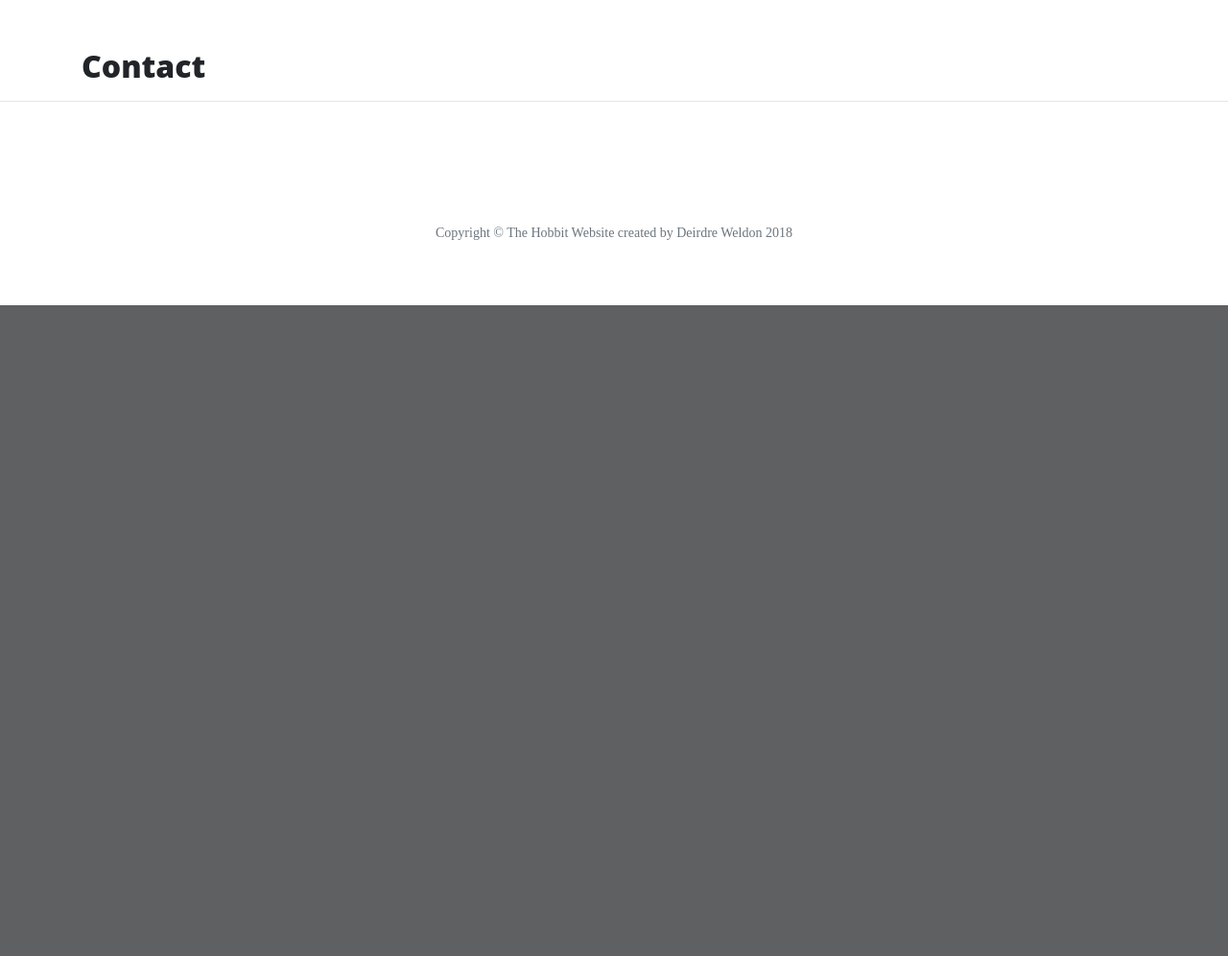
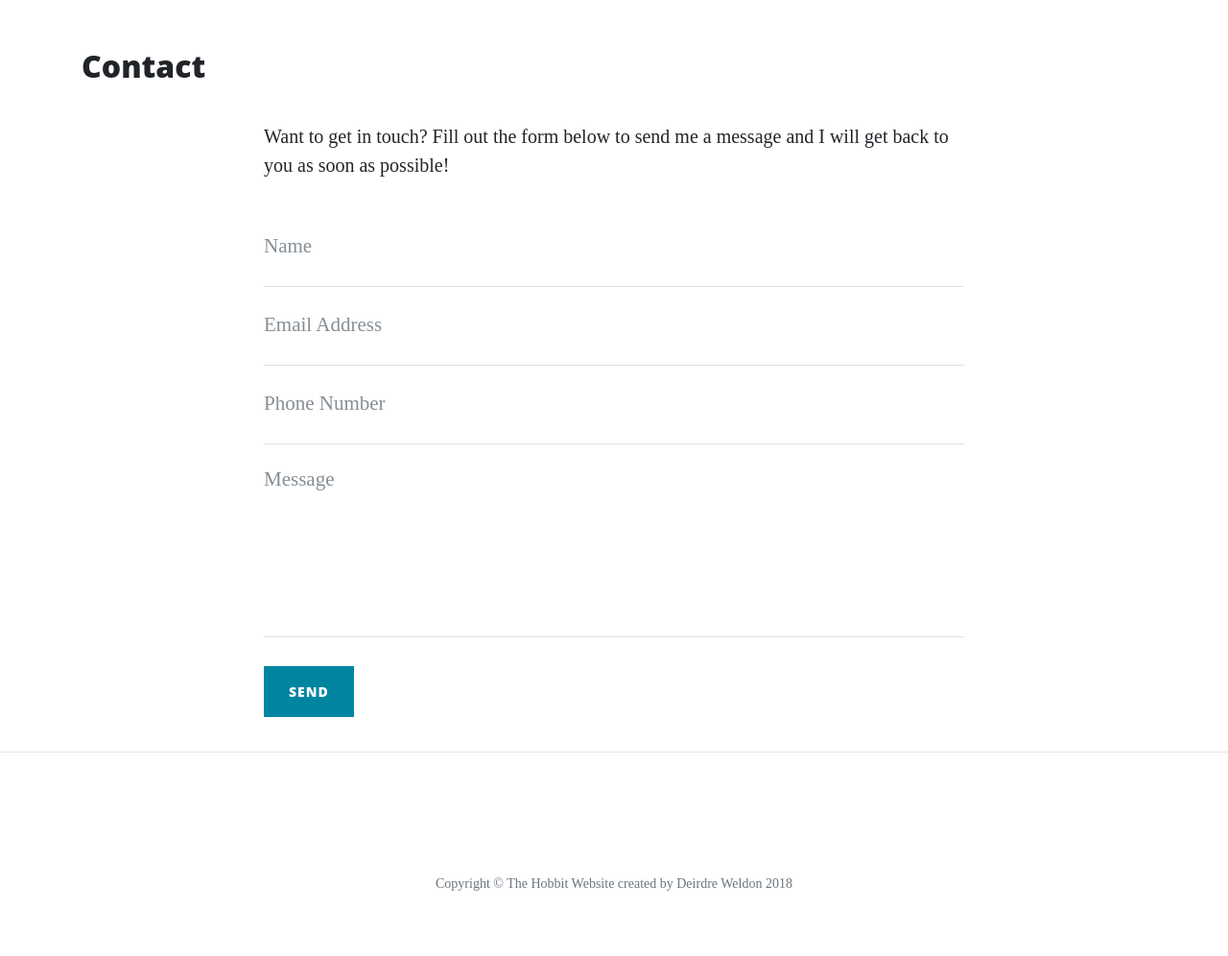
Before and after one commit to Deirdre18/thorin-and-co-mini-project, a Flask app: page /contact in a window 1280 px wide. Shown: the part 628-1624 px from the top of the page at 96% size. Before the commit the page ends 946 px from the top, so only its background shows below. Run offline with Flask 2, Linux system fonts and the light colour scheme; some libraries are stand-ins or nearby versions.

Commit message:
README.md, run.py, contact.html - updated by importing request and adding request.method to post. Contact route updated adding GET and POST as arguments. and form field for name added to request.form method to print name.

```diff
--- a/run.py
+++ b/run.py
@@ -1,6 +1,8 @@
+
 import os
 import json
-from flask import Flask, render_template
+#On debugger, we can see that 200 status means success and all is ok. So now we import request library from flask. Request is going to handle things like finding out what method we used, and also it will contain our form object when we've posted it.
+from flask import Flask, render_template, request
 
 app = Flask(__name__)
 
@@ -44,9 +46,28 @@ def about_member(member_name):
     #return "<h1>" + member["name"] + "</ h1>"
     return render_template("member.html", member=member)
 
+# POST lesson
+# And now we get Error: Method Not Allowed. And if I just pull down the top, so you can see the top of the tab here, we can see that it's a 405 method not allowed error, so this is an error from our server. The reason is that by default, all of Flask's views will handle a GET request, but when we need to start handling anything outside of that, such as a POST, or the other methods DELETE or PUT, then we need to explicitly state that our route can accept that. So we'll go down to our contact route here, and we're going to put in another argument.
 
-@app.route('/contact')
+
+@app.route('/contact', methods=["GET", "POST"])
 def contact():
+    # then we put in an If statement using the method of request object.
+    # We can see in debugger that msg typed below arreas. Blanked this out, as a further request method (request.form) is used below after this.
+    # if request.method =="POST":
+    #   print("Is there anybody out there")
+
+    # the request object has a lot more things attached to it as well. When we submit a form, it actually has the form object attached. So remember that we gave each of our fields names. Let's see what happens if we print out request.form. So again, we'll save that, go back to our contact form, and autofill information yet again. And this time, my message will be "Here is my message to you..." Click on send. And now in our immediate window, you can see we have this thing called an ImmutableMultiDict([('email', u'deirdreweldon2016@gmail.com'), ('message', u'this is my message to you.'), ('number', u'1234'), ('name', u'Deirdre Weldon')]).
+
+   # blanked out, as repeated using (print.request["name"])
+   # if request.method =="POST":
+     #   print (request.form)
+    # return render_template("contact.html", page_title="Contact")
+
+   # Now because this is a dictionary, we can actually use a standard Python method of accessing the keys for that dictionary. So if I do print(request.form["name"], let's see what happens. We'll go back to the form again, and for one last time, we'll do the autofill information and another message. Send. And when we check our immediate window again, now we can see that my name, Matt Rudge, has printed out because we've accessed that key, and it's printed out the value.
+
+    if request.method =="POST":
+        print (request.form["name"])
     return render_template("contact.html", page_title="Contact")
 
 
@@ -56,7 +77,6 @@ def careers():
 
 if __name__ == '__main__':
     app.run(host=os.environ.get('IP'),
-            port=int(os.environ.get('PORT')),
-            debug=True)
+            port=int(os.environ.get('PORT')), debug=True)
 
-#So we've created a makeshift database using JSON files, and we've also seen some very advanced routing features in Flask. We can take a variable, pass that in to our URL, and then do something based on that variable. That's the last we're going to look at our About page for now. We're going to move on now to our Contact page and have a look at how to process forms using Flask.
+# So we've created a makeshift database using JSON files, and we've also seen some very advanced routing features in Flask. We can take a variable, pass that in to our URL, and then do something based on that variable. That's the last we're going to look at our About page for now. We're going to move on now to our Contact page and have a look at how to process forms using Flask.
--- a/templates/contact.html
+++ b/templates/contact.html
@@ -1,4 +1,50 @@
 {% extends 'base.html' %} {% block content %}
+<h2>{{ page_title }}</h2>
 
-<h2>{{ page_title }}</h2>
+<div class="row">
+    <div class="col-lg-8 col-md-10 mx-auto">
+
+        <p>Want to get in touch? Fill out the form below to send me a message and I will get back to you as soon as possible!</p>
+<!--In our last video, we got our very nice-looking form attached to our site, but it doesn't actually do anything. In this video, we're going to wire that up to the backend. To get our form working, though, actually requires some changes first to the HTML of the form itself. By default, the Clean Blog template expects us to be using their JavaScript file to do the form handling for us. We're not going to do that. We're going to use a HTTP method, and we're going to do it with Python. So to our form we're going to supply method = "POST".  Remember that we've looked at HTTP methods before. The GET method is used for retrieving data from the server, and the POST method is used for sending data to the server. What we also need to do is give each of our inputs a name.-->
+<form method="POST" name="sentMessage" id="contactForm">
+            <div class="control-group">
+                <div class="form-group floating-label-form-group controls">
+                    <label>Name</label>
+                    <!--So first of all, I have my "Name" input. And I'm going to give that name= "name".-->
+                    <input type="text" class="form-control" placeholder="Name" name="name" id="name" required data-validation-required-message="Please enter your name.">
+                    <p class="help-block text-danger"></p>
+                </div>
+            </div>
+<div class="control-group">
+                <div class="form-group floating-label-form-group controls">
+                    <label>Email Address</label>
+                    <!--Then in our "Email Address" input, I'm going to give that name= "email". The reason we're doing this is that this is how Python will refer to the different fields in our form. So we need to give them all names.-->
+                    <input type="email" class="form-control" placeholder="Email Address" name="email" id="email" required data-validation-required-message="Please enter your email address.">
+                    <p class="help-block text-danger"></p>
+                </div>
+            </div>
+            <div class="control-group">
+                <div class="form-group col-xs-12 floating-label-form-group controls">
+                    <label>Phone Number</label>
+                    <!--Name= "phone" for our "Phone Number".-->
+                    <input type="tel" class="form-control" placeholder="Phone Number" name="number" id="phone" required data-validation-required-message="Please enter your phone number.">
+                    <p class="help-block text-danger"></p>
+                </div>
+            </div>
+            <div class="control-group">
+                <div class="form-group floating-label-form-group controls">
+                    <label>Message</label>
+                    <!--name= "message" in our message text area-->
+                    <textarea rows="5" class="form-control" placeholder="Message" name="message" id="message" required data-validation-required-message="Please enter a message."></textarea>
+                    <p class="help-block text-danger"></p>
+                </div>
+            </div>
+            <br>
+            <div id="success"></div>
+            <div class="form-group">
+                <button type="submit" class="btn btn-primary" id="sendMessageButton">Send</button>
+            </div>
+        </form>
+    </div>
+</div>
 {% endblock %}
```
Also changed, not shown: README.md.
